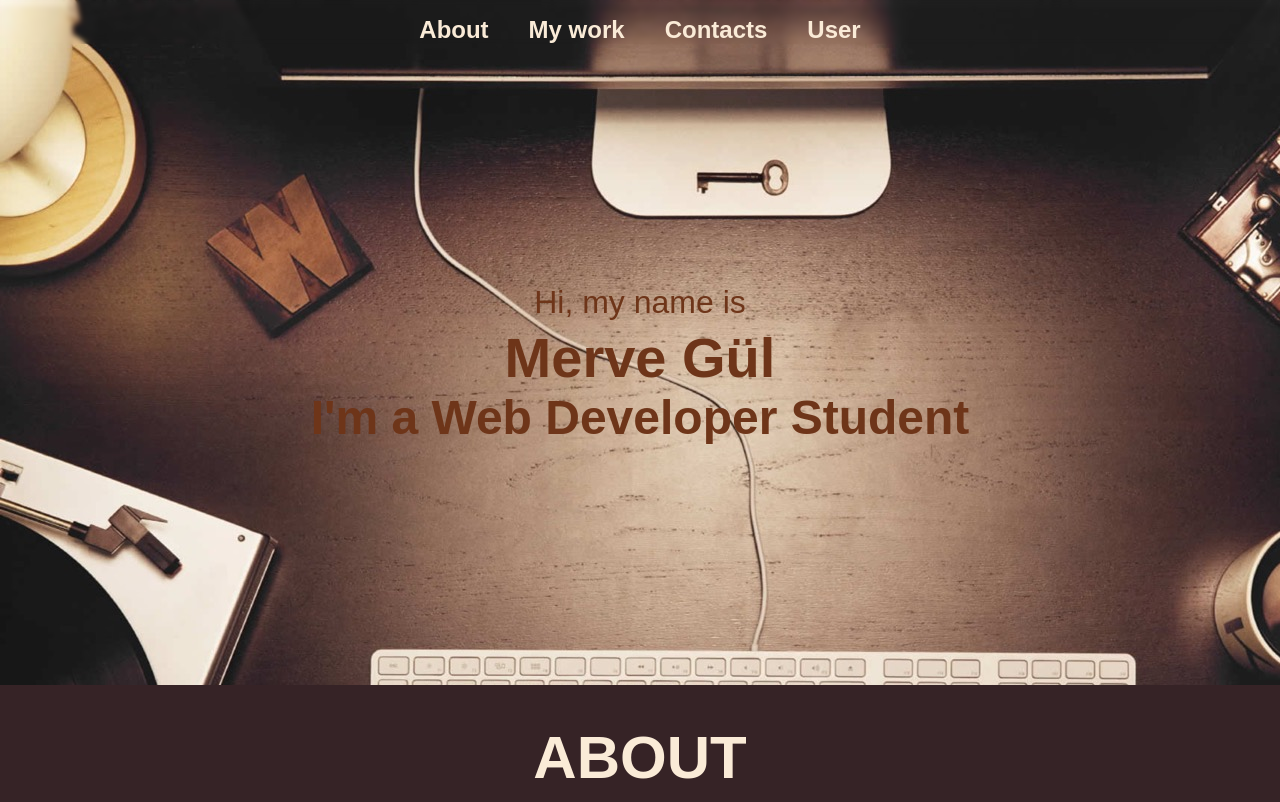
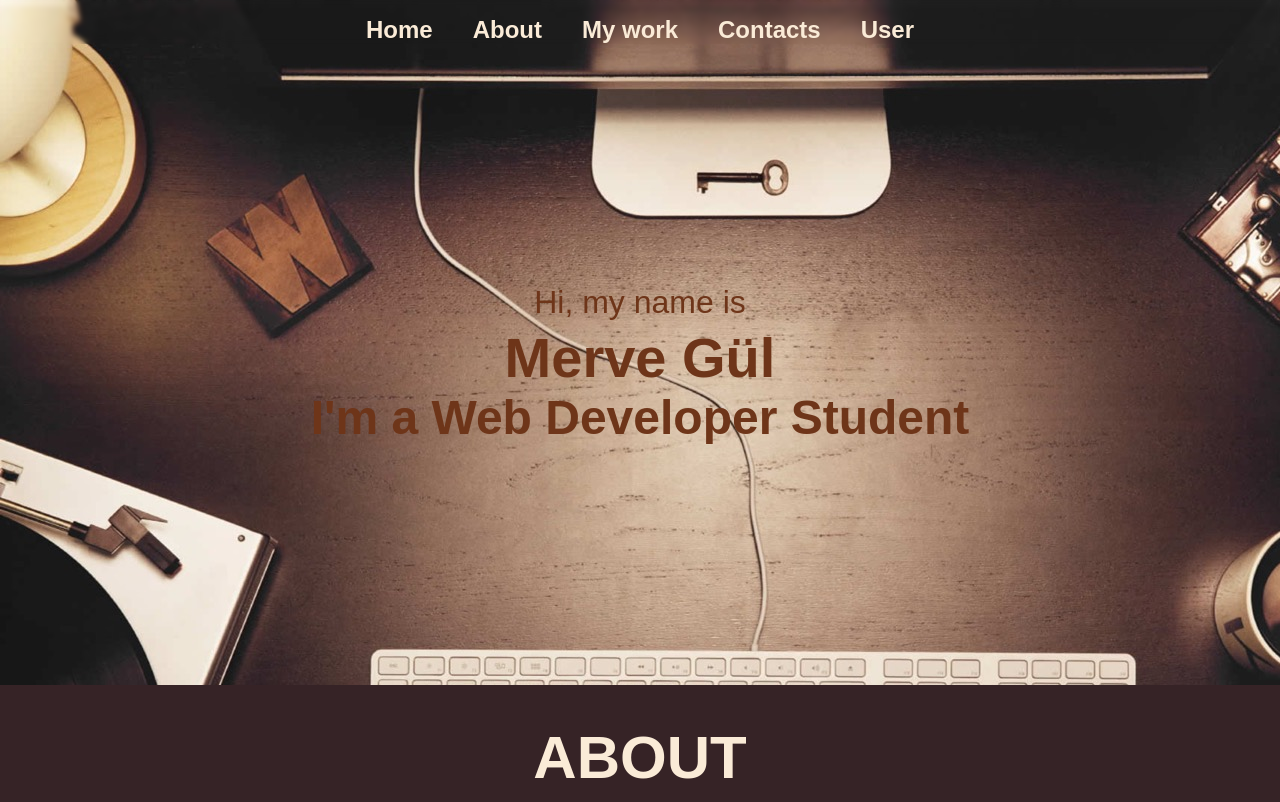
Before and after one commit to avgulmerve/portfolio, a plain HTML site: page website/index.html in a window 1280 px wide. Shown: the top 802 px of the page. Drawn offline with nearby package versions, Linux system fonts and the light colour scheme; no server answers; a web font is replaced by a local one.

Commit message:
index.html

```diff
--- a/website/index.html
+++ b/website/index.html
@@ -12,6 +12,9 @@
         <button class="mobile-nav" aria-controls="nav-primary" aria-expanded="false"><span class="sr-only">Menu</span></button>
         <nav class="nav-bar">
             <ul id="nav-primary" data-visible="false" class="nav-primary">
+                <li id="home-button" class="active">
+                    <a href="#home"><span aria-hidden="true">Home</span></a>
+                </li>
                 <li id="about-button" class="active">
                     <a href="#about"><span aria-hidden="true">About</span></a>
                 </li>
@@ -31,7 +34,7 @@
                 </li>
             </ul>
         </nav>
-        <section class="hero-section">
+        <section class="hero-section" id="home">
             <div class="hero-content">
                 <p>Hi, my name is</p>
                 <h2 class="name-head">Merve Gül</h2>
```
